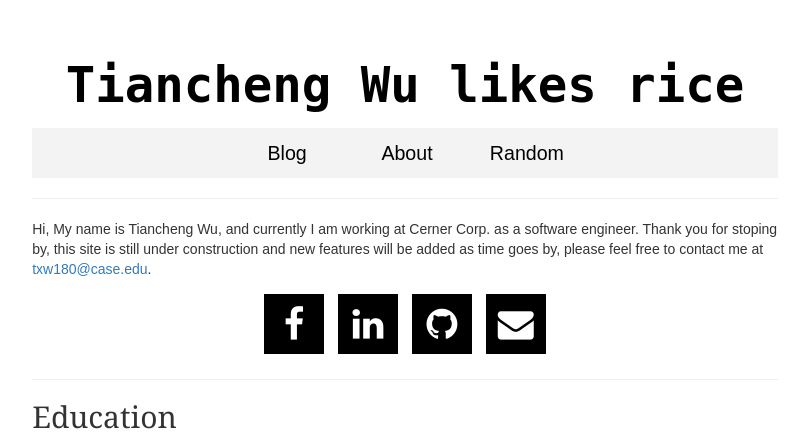
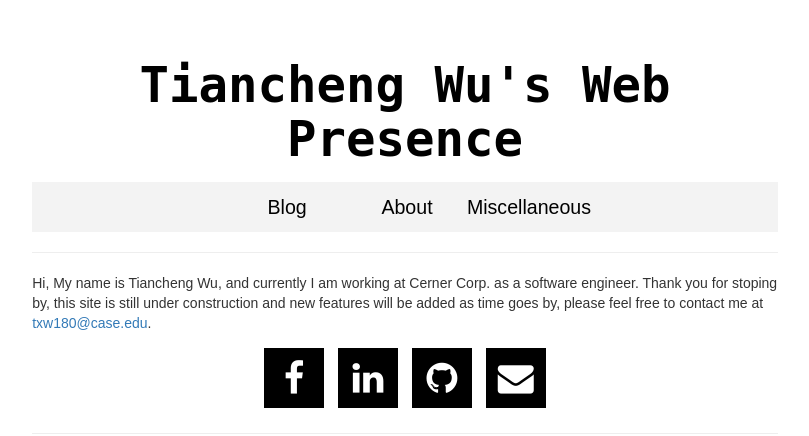
Before and after one commit to ilikeeatingrice/myBlog, a Flask app: page /about in a window 1280 px wide. Shown: the top 436 px of the page, without its empty margins (235-1044 px from the left). Run offline with Flask 2, Linux system fonts and the light colour scheme; some libraries are stand-ins or nearby versions.

Commit message:
ui change

```diff
--- a/templates/layout.html
+++ b/templates/layout.html
@@ -22,14 +22,14 @@
 </head>
 <div class=page>
   <div id = "menu">
-    <h1 id="site_title"><a href = "{{url_for('show_entries')}}">Tiancheng Wu likes rice</a></h1>
+    <h1 id="site_title"><a href = "{{url_for('show_entries')}}">Tiancheng Wu's Web Presence</a></h1>
   </div>
 
   <div class="nav">
     <ul>
       <li class="home"><a href="{{url_for('show_entries')}}">Blog</a></li>
       <li class="Hometown"><a href="{{url_for('about')}}">About</a></li>
-      <li class="Random"><a href="{{url_for('random')}}">Random</a></li>
+      <li class="Random"><a href="{{url_for('random')}}">Miscellaneous</a></li>
     </ul>
   </div>
   <hr size=1>
```
